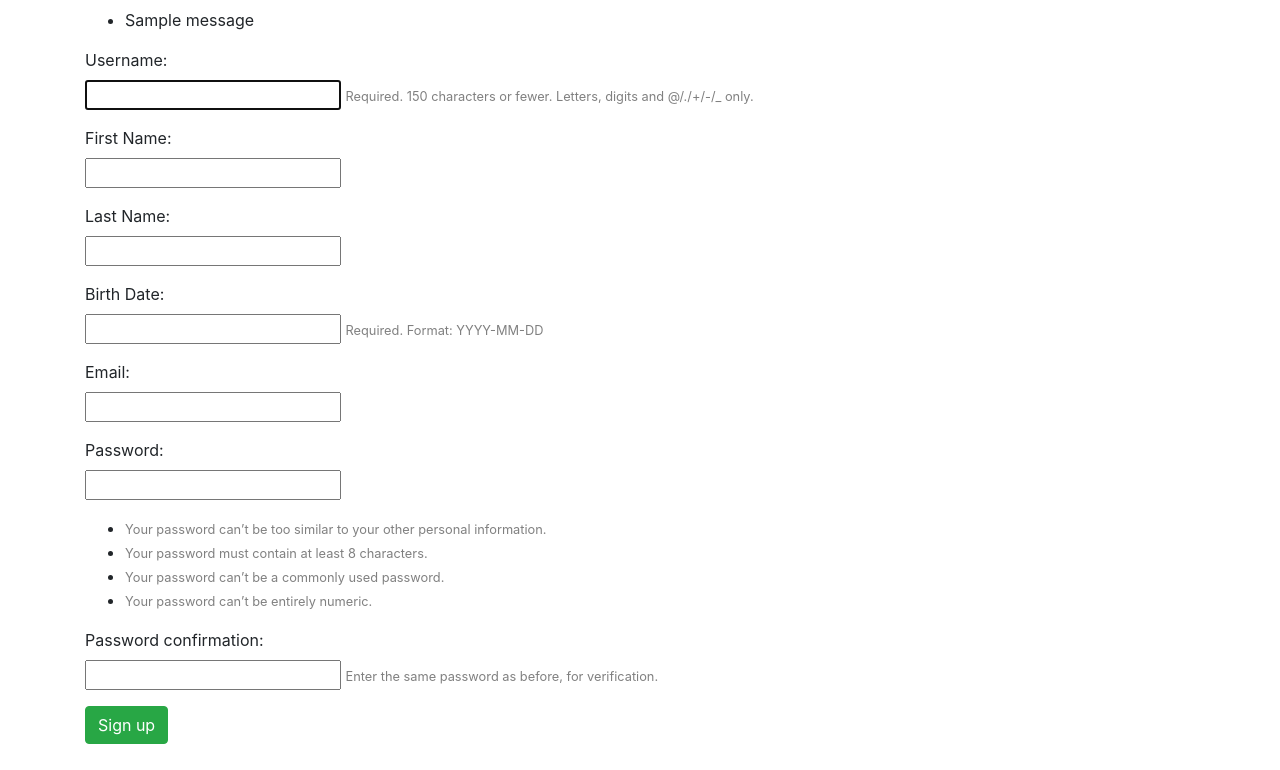
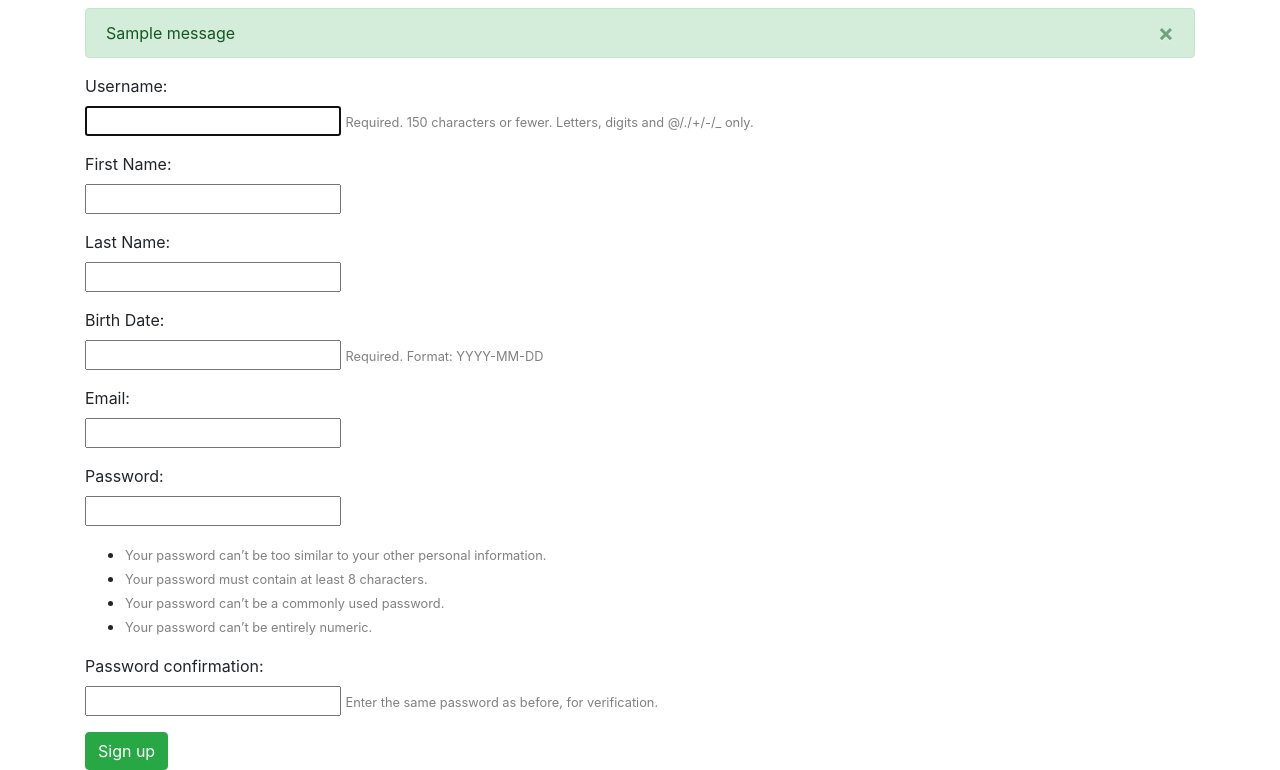
Before and after one commit to ilkeraslan/pizza, a Django app: page /signup/ in a window 1280 px wide. Shown: the part 112-882 px from the top of the page. Before the commit the page ends 856 px from the top, so only its background shows below. Run offline with Django 3.2, Linux system fonts and the light colour scheme; tables that the repository leaves empty hold one stand-in row (values such as "Sample post"); one stand-in notice (Sample message) is shown; some libraries are stand-ins or nearby versions.

Commit message:
Fix messages

```diff
--- a/orders/templates/orders/base.html
+++ b/orders/templates/orders/base.html
@@ -51,6 +51,16 @@
         {% endblock %}
       </ul>
     </nav>
+    {% if messages %}
+    {% for message in messages %}
+      <div class="alert {{ message.tags }} alert-dismissible" role="alert">
+        <button type="button" class="close" data-dismiss="alert" aria-label="Close">
+          <span aria-hidden="true">&times;</span>
+        </button>
+        {{ message }}
+      </div>
+    {% endfor %}
+    {% endif %}
     {% block content %}
     {% endblock %}
   </div>
--- a/orders/templates/registration/signup.html
+++ b/orders/templates/registration/signup.html
@@ -6,17 +6,10 @@
 {% endblock %}
 
 {% block content %}
-{% if messages %}
-  <ul class="messages">
-  {% for message in messages %}
-    <li{% if message.tags %} class="{{ message.tags }}"{% endif %}>{{ message }}</li>
-  {% endfor %}
-  </ul>
-{% endif %}
-
-  <form class="" action="{% url 'orders:signup' %}" method="post">
+  <form class="" action="{% url 'orders:signup' %}" method="post" novalidate>
     {% csrf_token %}
     {% for field in form %}
+    <div class="form-group">
       <p>
         {{ field.label_tag }}<br>
         {{ field }}
@@ -27,6 +20,7 @@
           <p style="color: red">{{ error }}</p>
         {% endfor %}
       </p>
+    </div>
     {% endfor %}
     <button class="btn btn-success" type="submit">Sign up</button>
   </form>
```
Also changed, not shown: orders/templates/orders/index.html (+0 -11 lines), orders/templates/registration/login.html (+2 -8 lines), pizza/settings.py (+10 -0 lines), orders/static/orders/style.css (added).
